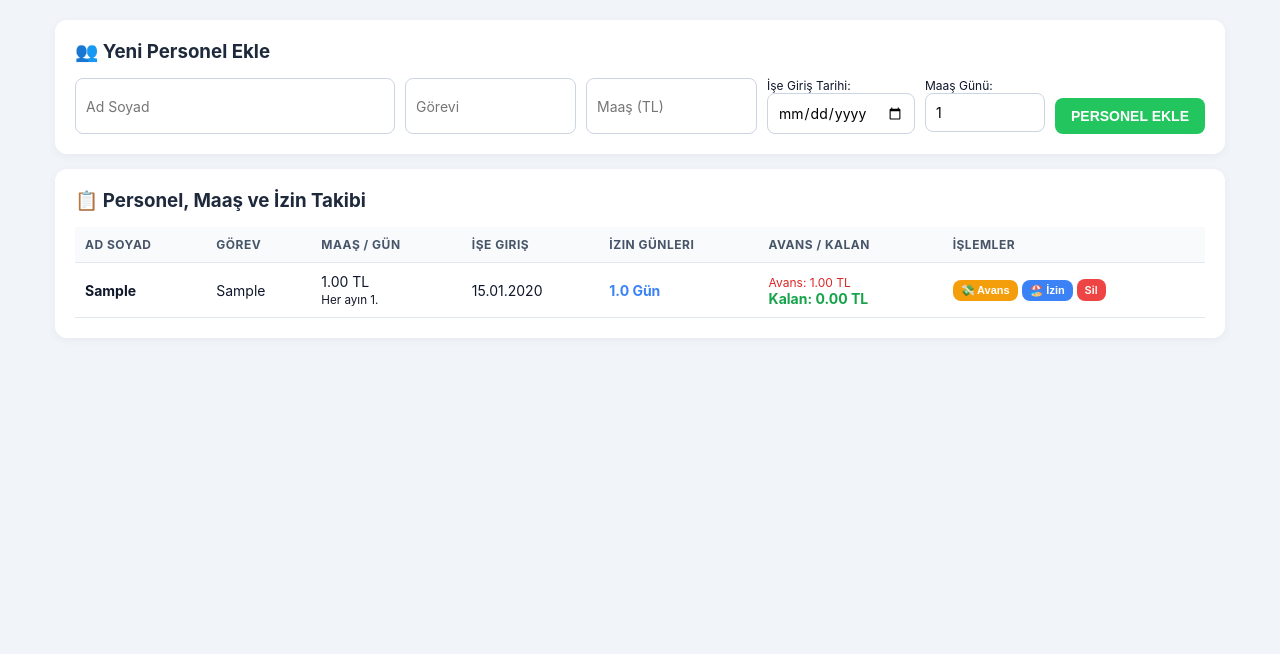
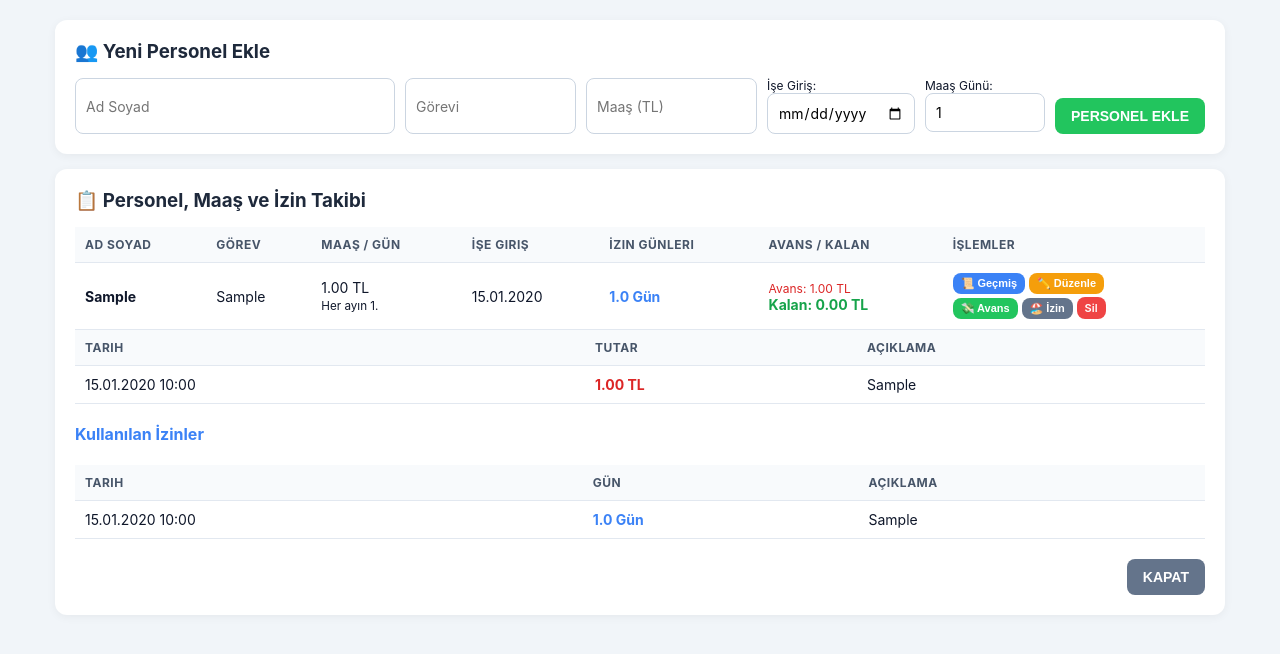
Before and after one commit to Kadirsh299/acar-kasa-takip, a Flask app: page /personel in a window 1280 px wide. Shown: the part 53-707 px from the top of the page. Run offline with Flask 3, Linux system fonts and the light colour scheme; the visitor is signed in with stand-in values (Sample User, id 1); tables that the repository leaves empty hold one stand-in row (values such as "Sample post"); parts of the project's set-up code (start-up, migrations or seed data) failed here and were passed over.

Commit message:
Update personel.html

```diff
--- a/templates/personel.html
+++ b/templates/personel.html
@@ -5,7 +5,7 @@
     <input name="ad_soyad" placeholder="Ad Soyad" required style="flex:2;">
     <input name="gorev" placeholder="Görevi" required style="flex:1;">
     <input name="maas" placeholder="Maaş (TL)" type="number" step="0.01" required style="flex:1;">
-    <label style="font-size:12px;">İşe Giriş Tarihi:<br><input type="date" name="ise_giris" required style="width:100%;"></label>
+    <label style="font-size:12px;">İşe Giriş:<br><input type="date" name="ise_giris" required style="width:100%;"></label>
     <label style="font-size:12px;">Maaş Günü:<br><input type="number" name="maas_gunu" min="1" max="31" value="1" required style="width:100%;"></label>
     <button class="btn btn-yesil" type="submit" style="align-self:flex-end;">PERSONEL EKLE</button>
 </form>
@@ -31,16 +31,86 @@
         <b style="color:#16a34a;">Kalan: {{ "%.2f"|format(kalan_maas) }} TL</b>
     </td>
     <td>
-        <button class="btn btn-turuncu" style="padding:4px 8px;font-size:11px" onclick="avansAc({{ p.id }}, '{{ p.ad_soyad }}')">💸 Avans</button>
-        <button class="btn btn-mavi" style="padding:4px 8px;font-size:11px" onclick="izinAc({{ p.id }}, '{{ p.ad_soyad }}')">🏖️ İzin</button>
-        {% if kalan_maas > 0 %}<a href="{{ url_for('maas_ode', pid=p.id) }}" class="btn btn-yesil" style="padding:4px 8px;font-size:11px" onclick="return confirm('Maaş ödenip gidere yazılacak. Onaylıyor musunuz?')">💰 Maaş Öde</a>{% endif %}
-        <a href="{{ url_for('personel_sil', pid=p.id) }}" class="btn btn-kirmizi" style="padding:4px 8px;font-size:11px" onclick="return confirm('Personel silinsin mi?')">Sil</a>
+        <!-- Geçmiş Butonu -->
+        <button class="btn btn-mavi" style="padding:4px 8px;font-size:11px" onclick="gecmisAc('{{ p.id }}')">📜 Geçmiş</button>
+        <!-- Düzenle Butonu -->
+        <button class="btn btn-turuncu" style="padding:4px 8px;font-size:11px" onclick="duzenleAc({{ p.id }}, '{{ p.ad_soyad }}', '{{ p.gorev }}', {{ p.maas }}, '{{ p.ise_giris.strftime('%Y-%m-%d') if p.ise_giris else '' }}', {{ p.maas_gunu }})">✏️ Düzenle</button>
+        <br>
+        <button class="btn btn-yesil" style="padding:4px 8px;font-size:11px; margin-top:3px;" onclick="avansAc({{ p.id }}, '{{ p.ad_soyad }}')">💸 Avans</button>
+        <button class="btn btn-gri" style="padding:4px 8px;font-size:11px; margin-top:3px;" onclick="izinAc({{ p.id }}, '{{ p.ad_soyad }}')">🏖️ İzin</button>
+
+        {% if kalan_maas > 0 %}<a href="{{ url_for('maas_ode', pid=p.id) }}" class="btn btn-yesil" style="padding:4px 8px;font-size:11px; margin-top:3px;" onclick="return confirm('Maaş ödenip gidere yazılacak. Onaylıyor musunuz?')">💰 Maaş Öde</a>{% endif %}
+        <a href="{{ url_for('personel_sil', pid=p.id) }}" class="btn btn-kirmizi" style="padding:4px 8px;font-size:11px; margin-top:3px;" onclick="return confirm('Personel ve tüm geçmişi silinsin mi?')">Sil</a>
     </td>
 </tr>
+
+<!-- Her personel için gizli Geçmiş Modalı -->
+<div id="gecmisModal_{{ p.id }}" style="display:none;position:fixed;top:0;left:0;width:100%;height:100%;background:rgba(0,0,0,.6);z-index:999;align-items:center;justify-content:center;padding:20px; overflow-y:auto;">
+    <div class="kart" style="max-width:600px;width:100%;margin:20px auto;">
+        <h3>📜 {{ p.ad_soyad }} - Geçmiş Dökümü</h3>
+
+        <h4 style="margin-top:20px; color:#dc2626;">Alınan Avanslar</h4>
+        {% if p.avanslar %}
+        <table style="font-size:13px;">
+            <tr><th>Tarih</th><th>Tutar</th><th>Açıklama</th></tr>
+            {% for a in p.avanslar %}
+            <tr>
+                <td>{{ a.tarih.strftime("%d.%m.%Y %H:%M") }}</td>
+                <td style="color:#dc2626; font-weight:bold;">{{ "%.2f"|format(a.tutar) }} TL</td>
+                <td>{{ a.aciklama or "-" }}</td>
+            </tr>
+            {% endfor %}
+        </table>
+        {% else %}<p style="font-size:13px; color:#64748b;">Hiç avans alınmamış.</p>{% endif %}
+
+        <h4 style="margin-top:20px; color:#3b82f6;">Kullanılan İzinler</h4>
+        {% if p.izinler %}
+        <table style="font-size:13px;">
+            <tr><th>Tarih</th><th>Gün</th><th>Açıklama</th></tr>
+            {% for i in p.izinler %}
+            <tr>
+                <td>{{ i.tarih.strftime("%d.%m.%Y %H:%M") }}</td>
+                <td style="color:#3b82f6; font-weight:bold;">{{ i.gun_sayisi }} Gün</td>
+                <td>{{ i.aciklama or "-" }}</td>
+            </tr>
+            {% endfor %}
+        </table>
+        {% else %}<p style="font-size:13px; color:#64748b;">Hiç izin kullanılmamış.</p>{% endif %}
+
+        <div style="margin-top:20px; text-align:right;">
+            <button class="btn btn-gri" onclick="document.getElementById('gecmisModal_{{ p.id }}').style.display='none'">KAPAT</button>
+        </div>
+    </div>
+</div>
 {% endfor %}
 </table>
 </div>
 </div>
+
+<!-- Düzenle Modalı -->
+<div id="duzenleModal" style="display:none;position:fixed;top:0;left:0;width:100%;height:100%;background:rgba(0,0,0,.6);z-index:999;align-items:center;justify-content:center;padding:20px">
+<div class="kart" style="max-width:500px;width:100%;margin:0">
+<h3>✏️ Personel Bilgilerini Düzenle</h3>
+<form method="post" id="duzenleForm">
+    <div class="form-row" style="margin-bottom:10px;">
+        <input name="ad_soyad" id="d_ad" placeholder="Ad Soyad" required>
+    </div>
+    <div class="form-row" style="margin-bottom:10px;">
+        <input name="gorev" id="d_gorev" placeholder="Görevi" required>
+    </div>
+    <div class="form-row" style="margin-bottom:10px;">
+        <input name="maas" id="d_maas" placeholder="Maaş (TL)" type="number" step="0.01" required>
+    </div>
+    <div class="form-row" style="margin-bottom:10px;">
+        <label style="font-size:12px; flex:1;">İşe Giriş:<br><input type="date" name="ise_giris" id="d_ise_giris" required style="width:100%;"></label>
+        <label style="font-size:12px; flex:1;">Maaş Günü:<br><input type="number" name="maas_gunu" id="d_maas_gunu" min="1" max="31" required style="width:100%;"></label>
+    </div>
+    <div style="display:flex;gap:10px;margin-top:15px">
+        <button type="submit" class="btn btn-yesil" style="flex:1">GÜNCELLE</button>
+        <button type="button" class="btn btn-gri" style="flex:1" onclick="document.getElementById('duzenleModal').style.display='none'">İPTAL</button>
+    </div>
+</form>
+</div></div>
 
 <!-- Avans Modal -->
 <div id="avansModal" style="display:none;position:fixed;top:0;left:0;width:100%;height:100%;background:rgba(0,0,0,.6);z-index:999;align-items:center;justify-content:center;padding:20px">
@@ -51,7 +121,27 @@
 <div class="kart" style="max-width:400px;width:100%;margin:0"><h3>🏖️ İzin Ekle</h3><p>Personel: <b id="izinAd"></b></p><form method="post" id="izinForm"><input name="gun_sayisi" placeholder="İzin Gün Sayısı (Örn: 1 veya 0.5)" required type="number" step="0.5" style="width:100%;margin:10px 0"><input name="aciklama" placeholder="Açıklama (İsteğe bağlı)" style="width:100%;margin:5px 0"><div style="display:flex;gap:10px;margin-top:15px"><button type="submit" class="btn btn-yesil" style="flex:1">ONAYLA</button><button type="button" class="btn btn-gri" style="flex:1" onclick="document.getElementById('izinModal').style.display='none'">İPTAL</button></div></form></div></div>
 
 <script>
-function avansAc(id, ad){document.getElementById('avansAd').textContent = ad;document.getElementById('avansForm').action = "/avans_ver/" + id;document.getElementById('avansModal').style.display = 'flex';}
-function izinAc(id, ad){document.getElementById('izinAd').textContent = ad;document.getElementById('izinForm').action = "/izin_ekle/" + id;document.getElementById('izinModal').style.display = 'flex';}
+function avansAc(id, ad){
+    document.getElementById('avansAd').textContent = ad;
+    document.getElementById('avansForm').action = "/avans_ver/" + id;
+    document.getElementById('avansModal').style.display = 'flex';
+}
+function izinAc(id, ad){
+    document.getElementById('izinAd').textContent = ad;
+    document.getElementById('izinForm').action = "/izin_ekle/" + id;
+    document.getElementById('izinModal').style.display = 'flex';
+}
+function gecmisAc(id){
+    document.getElementById('gecmisModal_' + id).style.display = 'flex';
+}
+function duzenleAc(id, ad, gorev, maas, ise_giris, maas_gunu){
+    document.getElementById('d_ad').value = ad;
+    document.getElementById('d_gorev').value = gorev;
+    document.getElementById('d_maas').value = maas;
+    document.getElementById('d_ise_giris').value = ise_giris;
+    document.getElementById('d_maas_gunu').value = maas_gunu;
+    document.getElementById('duzenleForm').action = "/personel_duzenle/" + id;
+    document.getElementById('duzenleModal').style.display = 'flex';
+}
 </script>
 {% endblock %}
```
